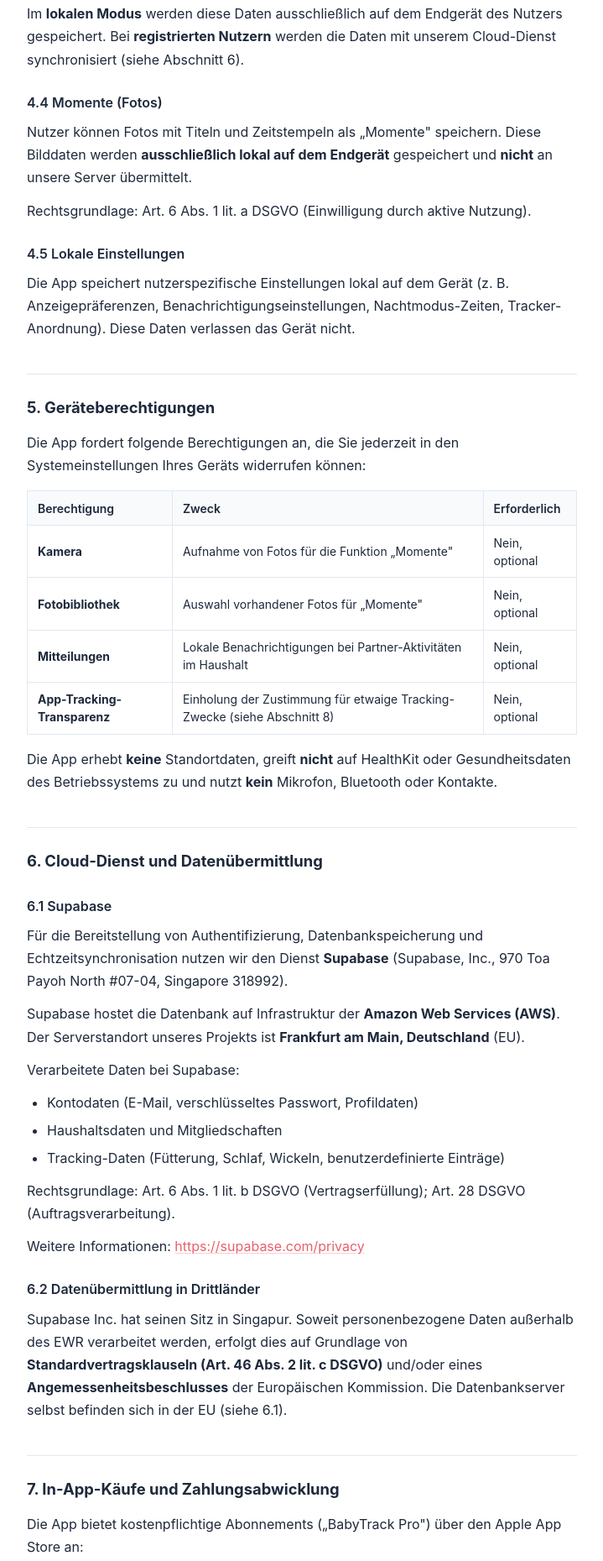
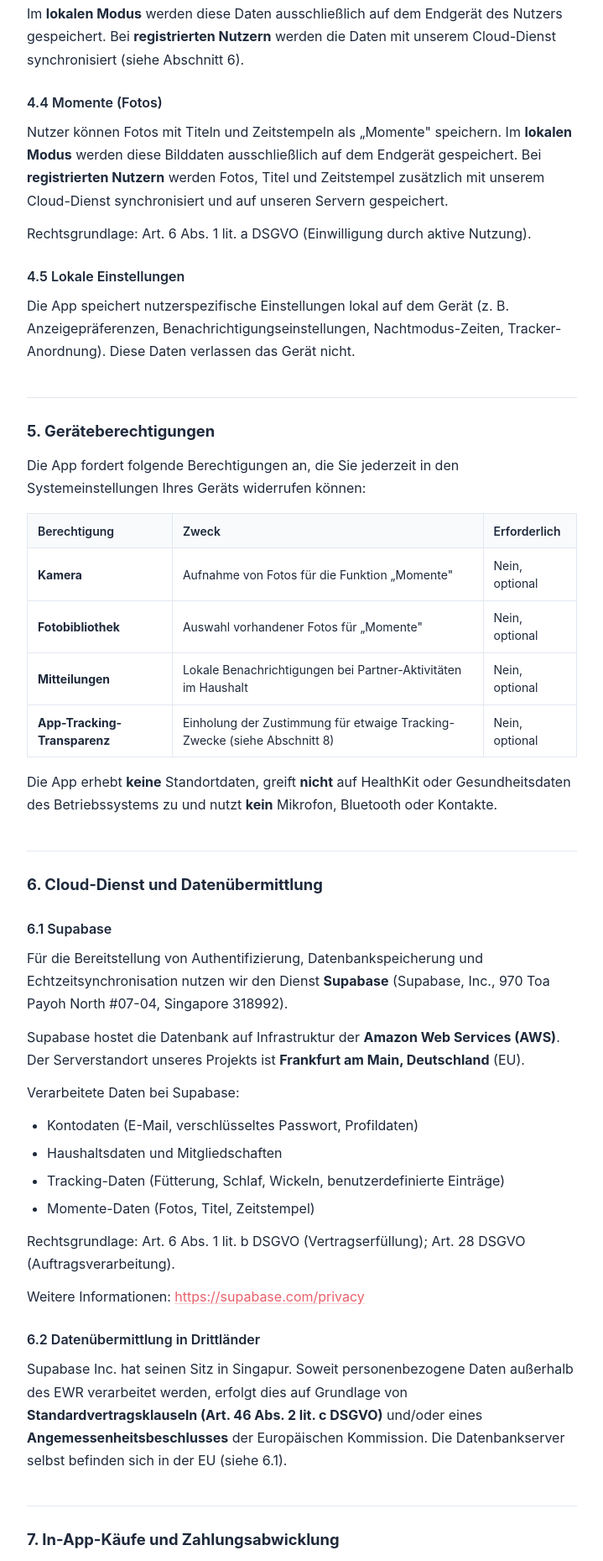
Before and after one commit to MaxFroehlich1410/BabyTracking-site, a plain HTML site: page datenschutz.html in a window 1280 px wide. Shown: the part 2327-4186 px from the top of the page at 84% size, without its empty margins (280-999 px from the left). Drawn offline with Linux system fonts and the light colour scheme.

Commit message:
Update privacy policy for cloud photo storage

```diff
--- a/datenschutz.html
+++ b/datenschutz.html
@@ -93,7 +93,7 @@
       <p>Im <strong>lokalen Modus</strong> werden diese Daten ausschließlich auf dem Endgerät des Nutzers gespeichert. Bei <strong>registrierten Nutzern</strong> werden die Daten mit unserem Cloud-Dienst synchronisiert (siehe Abschnitt 6).</p>
 
       <h3>4.4 Momente (Fotos)</h3>
-      <p>Nutzer können Fotos mit Titeln und Zeitstempeln als „Momente" speichern. Diese Bilddaten werden <strong>ausschließlich lokal auf dem Endgerät</strong> gespeichert und <strong>nicht</strong> an unsere Server übermittelt.</p>
+      <p>Nutzer können Fotos mit Titeln und Zeitstempeln als „Momente" speichern. Im <strong>lokalen Modus</strong> werden diese Bilddaten ausschließlich auf dem Endgerät gespeichert. Bei <strong>registrierten Nutzern</strong> werden Fotos, Titel und Zeitstempel zusätzlich mit unserem Cloud-Dienst synchronisiert und auf unseren Servern gespeichert.</p>
       <p>Rechtsgrundlage: Art. 6 Abs. 1 lit. a DSGVO (Einwilligung durch aktive Nutzung).</p>
 
       <h3>4.5 Lokale Einstellungen</h3>
@@ -146,6 +146,7 @@
         <li>Kontodaten (E-Mail, verschlüsseltes Passwort, Profildaten)</li>
         <li>Haushaltsdaten und Mitgliedschaften</li>
         <li>Tracking-Daten (Fütterung, Schlaf, Wickeln, benutzerdefinierte Einträge)</li>
+        <li>Momente-Daten (Fotos, Titel, Zeitstempel)</li>
       </ul>
       <p>Rechtsgrundlage: Art. 6 Abs. 1 lit. b DSGVO (Vertragserfüllung); Art. 28 DSGVO (Auftragsverarbeitung).</p>
       <p>Weitere Informationen: <a href="https://supabase.com/privacy">https://supabase.com/privacy</a></p>
@@ -218,7 +219,7 @@
             </tr>
             <tr>
               <td>Momente (Fotos)</td>
-              <td>Nur lokal; Löschung bei Deinstallation der App oder manueller Löschung</td>
+              <td>Cloud: Bis zur Löschung durch den Nutzer oder bei Kontolöschung; lokal: Bis zur Deinstallation der App oder manueller Löschung</td>
             </tr>
             <tr>
               <td>Lokale Einstellungen</td>
```
Also changed, not shown: datenschutz/index.html (+3 -2 lines), 1 other file.
